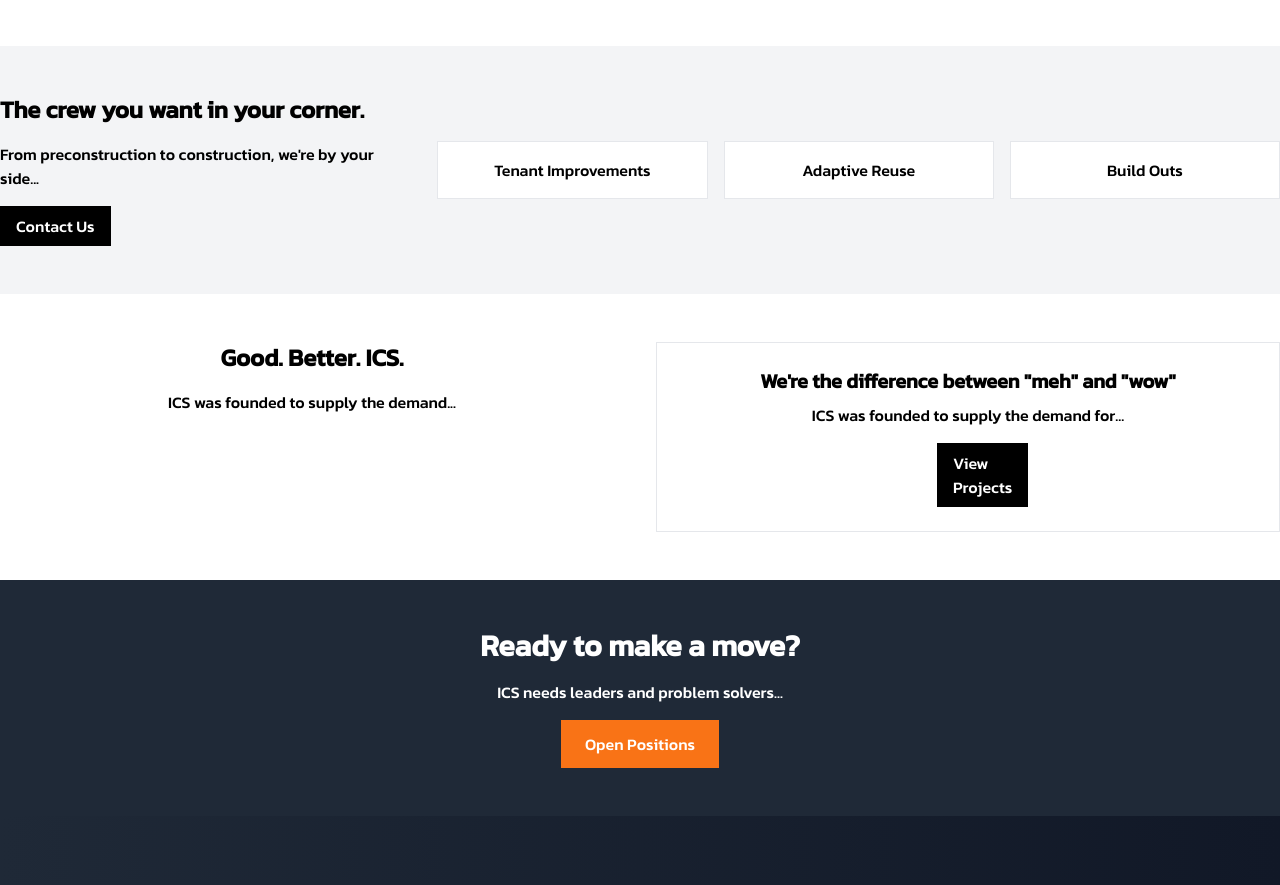
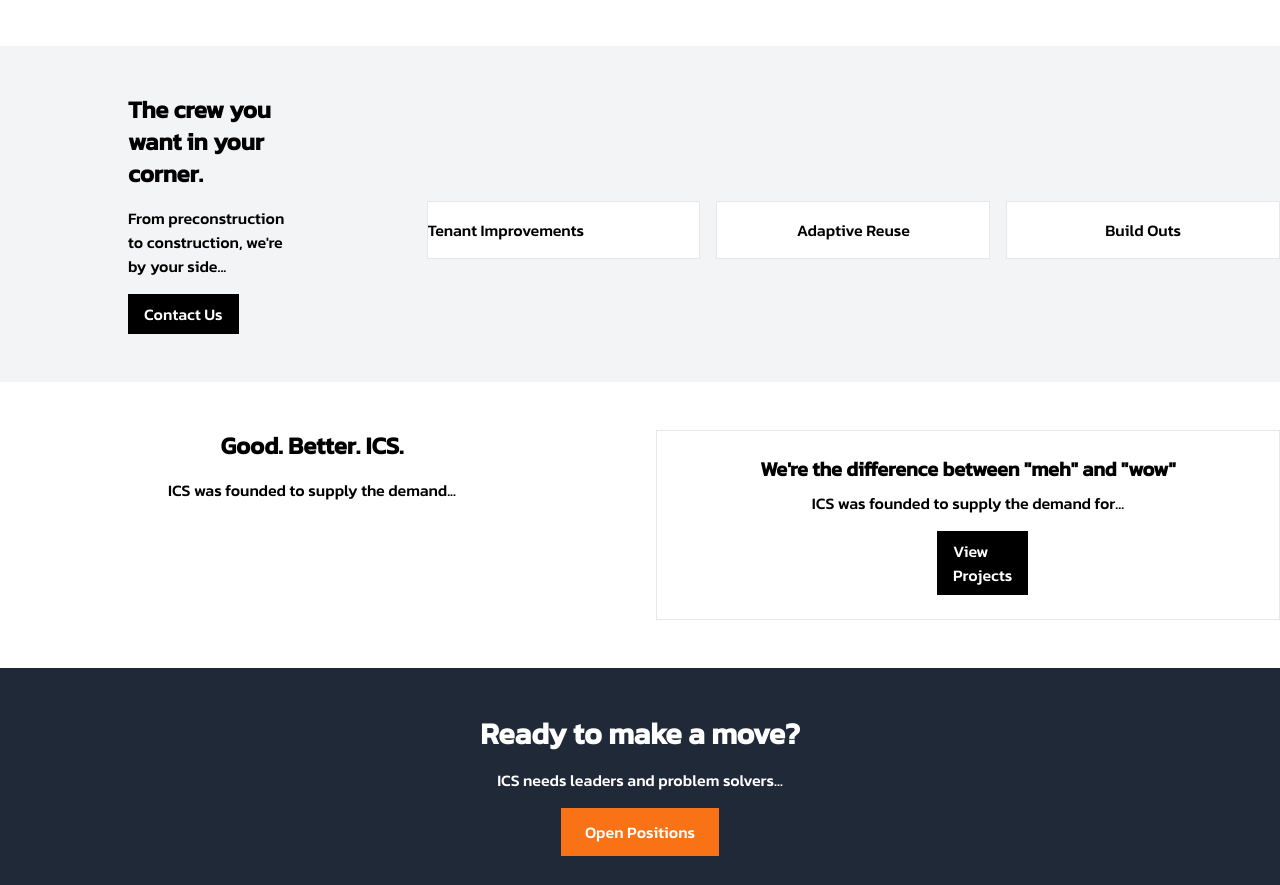
Before and after one commit to AkshayKalamkarr/supremeinfrastructure, a Next.js app: page /about/architecturalDesigns in a window 1280 px wide. Shown: the part 1479-2364 px from the top of the page. Built offline with nearby package versions, Linux system fonts and the light colour scheme.

Commit message:
new code

```diff
--- a/app/about/architecturalDesigns/page.jsx
+++ b/app/about/architecturalDesigns/page.jsx
@@ -114,16 +114,16 @@ export default function Home() {
         transition={{ duration: 0.8 }}
         viewport={{ once: true }}
       >
-        <div className="container mx-auto grid md:grid-cols-3 gap-8">
+        <div className="container mx-auto grid md:grid-cols-3">
           <motion.div
             initial={{ x: -50, opacity: 0 }}
             whileInView={{ x: 0, opacity: 1 }}
             transition={{ duration: 0.8 }}
             viewport={{ once: true }}
           >
-            <h3 className="text-2xl font-bold">The crew you want in your corner.</h3>
-            <p className="mt-4">From preconstruction to construction, we're by your side...</p>
-            <div className="mt-4 flex space-x-4">
+            <h3 className="text-2xl font-bold  gap-8 mx-32">The crew you want in your corner.</h3>
+            <p className="mt-4 mx-32">From preconstruction to construction, we're by your side...</p>
+            <div className="mt-4 flex space-x-4 mx-32">
               <motion.a
                 href="/contact"
                 className="bg-black text-white px-4 py-2"
@@ -142,9 +142,9 @@ export default function Home() {
             transition={{ duration: 0.8, delay: 0.2 }}
             viewport={{ once: true }}
           >
-            <div className="w-full grid grid-cols-3 gap-4">
+            <div className="w-full grid grid-cols-3 gap-4 pt-8">
               <motion.button
-                className="text-center bg-white p-4 border"
+                className="text-start bg-white p-0 border"
                 whileHover={{ scale: 1.05 }}
                 whileTap={{ scale: 0.95 }}
               >
@@ -200,7 +200,7 @@ export default function Home() {
               // whileHover={{ scale: 1.05 }}
               // whileTap={{ scale: 0.95 }}
               >
-                <Link href="/services/servicesdashboard" className="mt-4 inline-block bg-black text-white px-4 py-2 md:mx-64">View Projects</Link>
+                <Link href="/services/servicesdashboard" className="mt-4 inline-block bg-black text-white px-4 mx-24 py-2 md:mx-64">View Projects</Link>
               </motion.div>
             </div>
           </motion.div>
```
Lines whose indentation alone changed are shown as unchanged.
